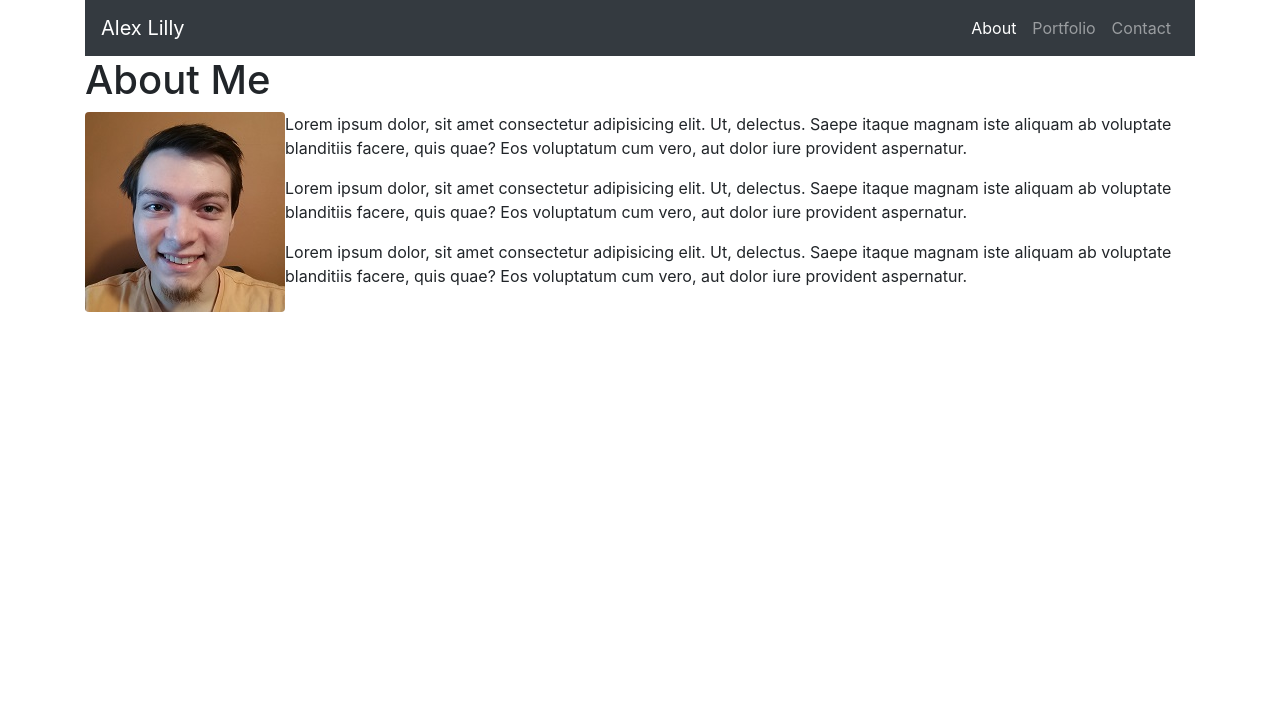
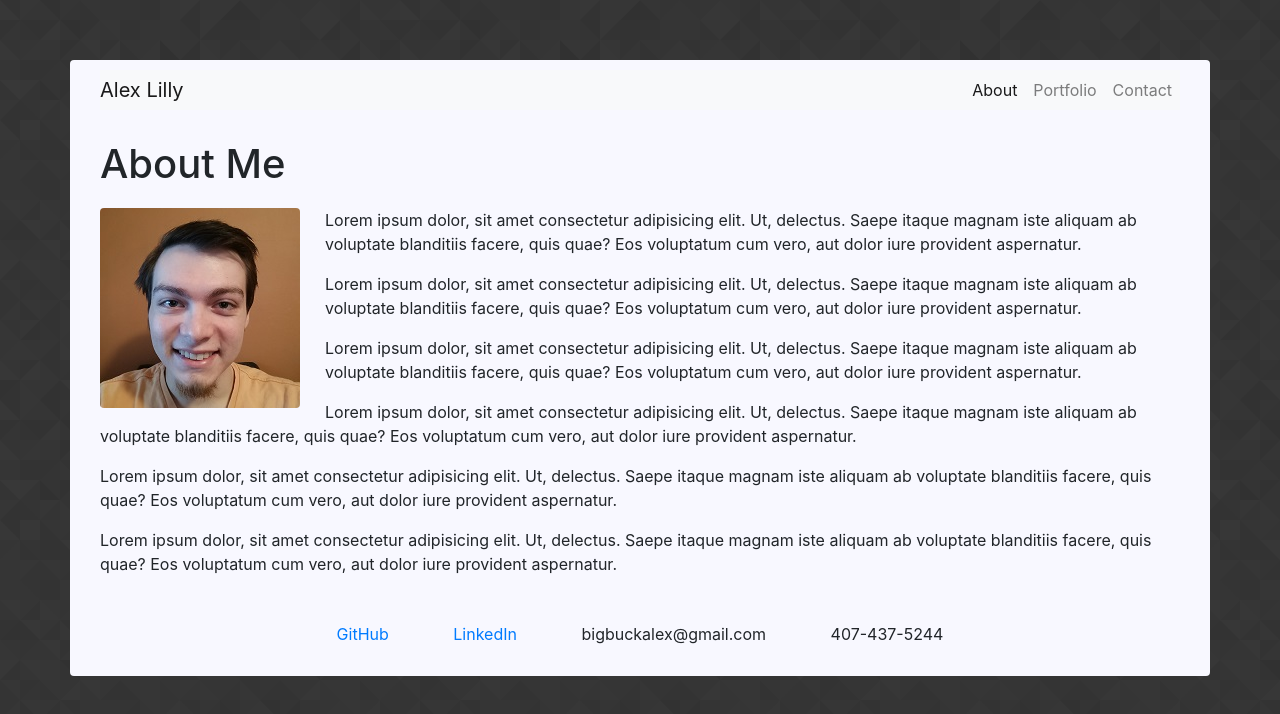
Before and after one commit to bigbuckalex/updated-portfolio, a plain HTML site: page index.html in a window 1280 px wide. Drawn offline with nearby package versions, Linux system fonts and the light colour scheme.

Commit message:
css styling and finishing html

```diff
--- a/assets/css/style.css
+++ b/assets/css/style.css
@@ -0,0 +1,39 @@
+body{
+    background-image: url("../images/prism.png");
+}
+
+img{
+    margin-right: 25px;
+}
+
+h1{
+    margin-bottom: 20px;
+}
+
+.navbar{
+    margin-bottom: 30px;
+    padding: 0;
+}
+
+.container{
+    background-color: ghostwhite;
+    padding: 30px;
+    padding-top: 10px;
+    border-radius: 4px;
+    margin-top: 60px;
+}
+
+.card{
+    margin-bottom: 40px;
+    border-radius: 4px;
+}
+
+.link{
+    margin-left: 30px;
+    margin-right: 30px;
+}
+
+#links{
+    margin-top: 30px;
+    text-align: center;
+}
--- a/index.html
+++ b/index.html
@@ -13,7 +13,7 @@
 
 <body>
     <div class="container">
-        <nav class="navbar navbar-expand-lg navbar-dark bg-dark">
+        <nav class="navbar navbar-expand-lg navbar-light bg-light">
             <a class="navbar-brand" href="#">Alex Lilly</a>
             <button class="navbar-toggler" type="button" data-toggle="collapse" data-target="#navbarNavAltMarkup"
                 aria-controls="navbarNavAltMarkup" aria-expanded="false" aria-label="Toggle navigation">
@@ -30,7 +30,6 @@
         <div class="row">
             <div class="col-sm">
                 <h1>About Me</h1>
-                <div id="separator-line"></div>
                 <img src="assets/images/me.jpg" class="rounded float-left" alt="Me">
                 <p>Lorem ipsum dolor, sit amet consectetur adipisicing elit. Ut, delectus. Saepe itaque magnam iste aliquam ab voluptate
                     blanditiis facere, quis quae? Eos voluptatum cum vero, aut dolor iure provident aspernatur.</p>
@@ -38,6 +37,20 @@
                     blanditiis facere, quis quae? Eos voluptatum cum vero, aut dolor iure provident aspernatur.</p>
                 <p>Lorem ipsum dolor, sit amet consectetur adipisicing elit. Ut, delectus. Saepe itaque magnam iste aliquam ab voluptate
                     blanditiis facere, quis quae? Eos voluptatum cum vero, aut dolor iure provident aspernatur.</p>
+                <p>Lorem ipsum dolor, sit amet consectetur adipisicing elit. Ut, delectus. Saepe itaque magnam iste aliquam ab voluptate
+                    blanditiis facere, quis quae? Eos voluptatum cum vero, aut dolor iure provident aspernatur.</p>
+                <p>Lorem ipsum dolor, sit amet consectetur adipisicing elit. Ut, delectus. Saepe itaque magnam iste aliquam ab voluptate
+                    blanditiis facere, quis quae? Eos voluptatum cum vero, aut dolor iure provident aspernatur.</p>
+                <p>Lorem ipsum dolor, sit amet consectetur adipisicing elit. Ut, delectus. Saepe itaque magnam iste aliquam ab voluptate
+                    blanditiis facere, quis quae? Eos voluptatum cum vero, aut dolor iure provident aspernatur.</p>
+            </div>
+        </div>
+        <div class="row">
+            <div id="links" class="col-sm">
+                <a class="link" target="_blank" href="https://github.com/bigbuckalex">GitHub</a>
+                <a class="link" target="_blank" href="https://www.linkedin.com/in/alexlilly/">LinkedIn</a>
+                <a class="link">bigbuckalex@gmail.com</a>
+                <a class="link">407-437-5244</a>
             </div>
         </div>
     </div>
```
Also changed, not shown: contact.html (+2 -1 lines), portfolio.html (+10 -5 lines), assets/images/prism.png (added).
